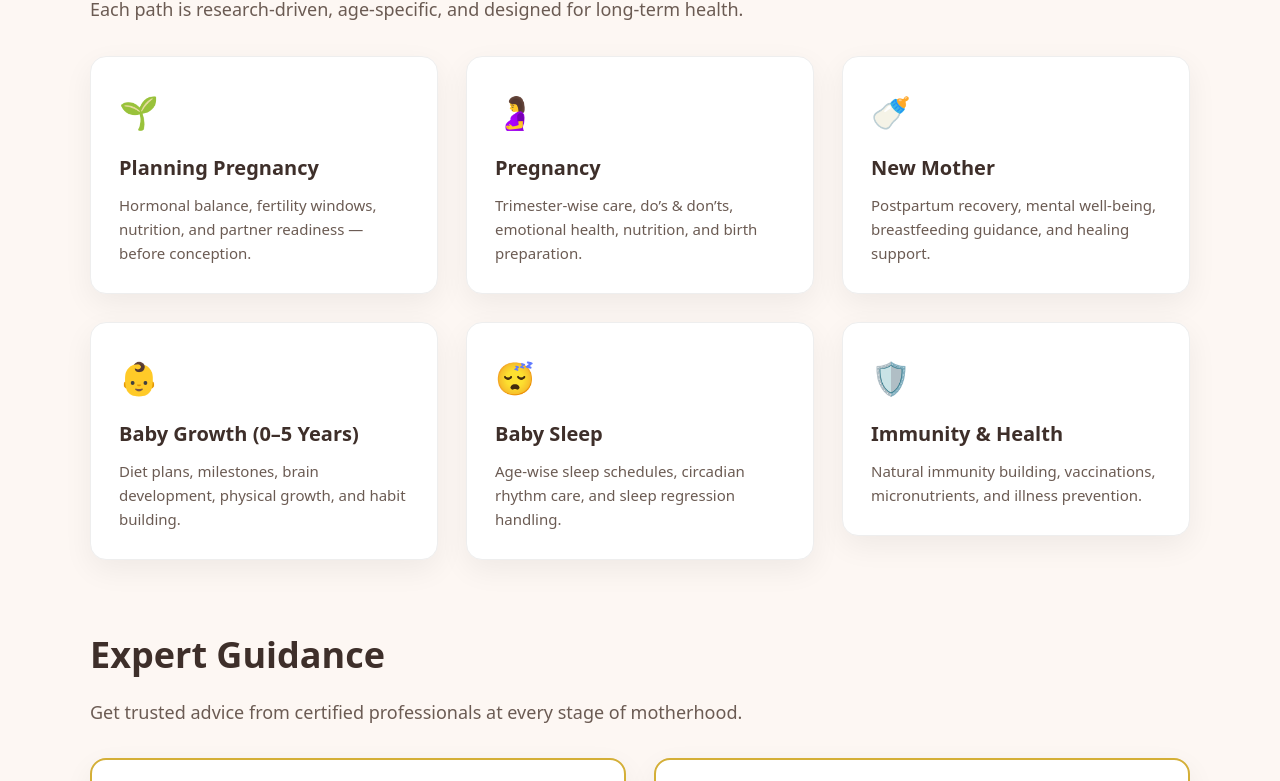
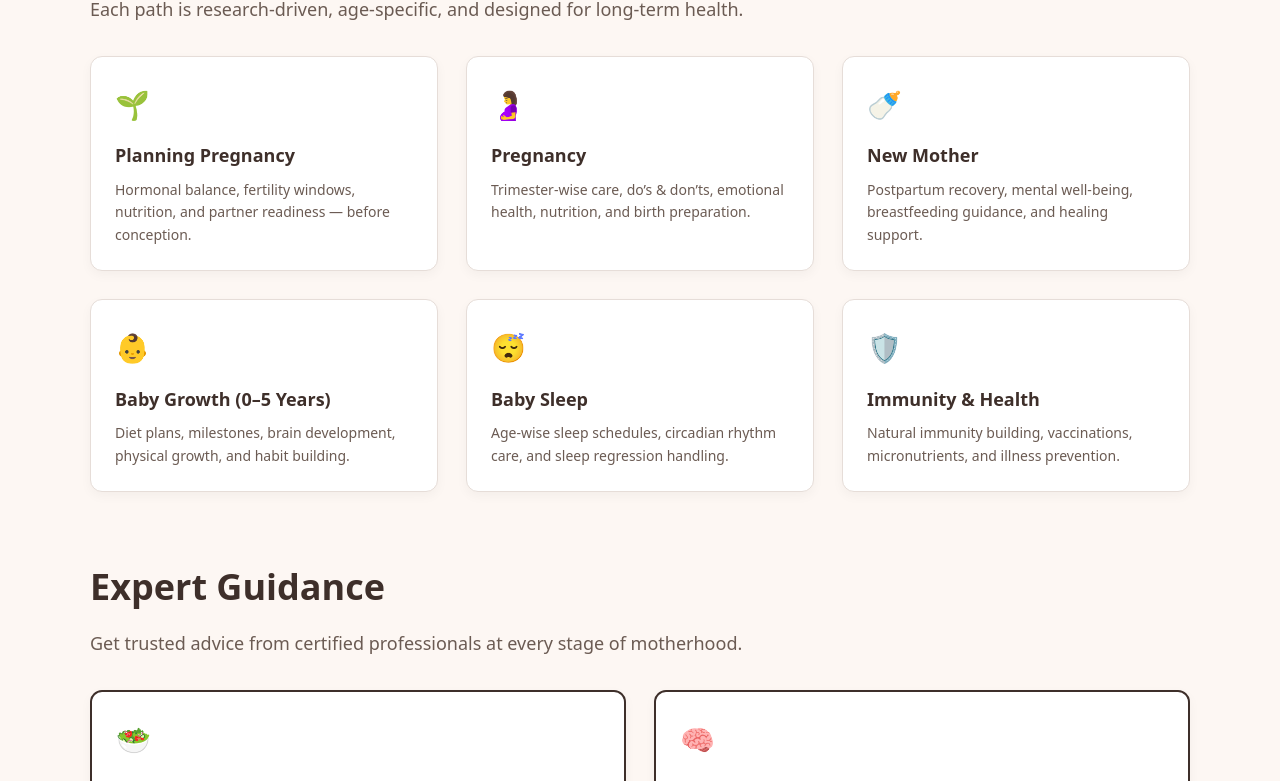
Before and after one commit to mothersera/mothersera, a Next.js app: page / in a window 1280 px wide. Shown: the part 572-1353 px from the top of the page. Built offline with nearby package versions, Linux system fonts and the light colour scheme.

Commit message:
Fix FeatureCard premium prop for production build

```diff
--- a/app/components/FeatureCard.tsx
+++ b/app/components/FeatureCard.tsx
@@ -1,49 +1,43 @@
-import React from "react";
 import Link from "next/link";
 
 type FeatureCardProps = {
+  icon?: string;
   title: string;
   description: string;
-  icon?: string;
   href?: string;
   premium?: boolean;
 };
 
 export default function FeatureCard({
+  icon,
   title,
   description,
-  icon,
   href,
   premium = false,
 }: FeatureCardProps) {
   const CardContent = (
     <div
       style={{
-        padding: "28px",
-        borderRadius: "16px",
+        padding: "24px",
+        borderRadius: "12px",
+        border: premium ? "2px solid #3E2F2A" : "1px solid #E6DDD8",
         backgroundColor: "#FFFFFF",
-        boxShadow: "0 10px 30px rgba(0,0,0,0.06)",
-        border: premium ? "2px solid #D4AF37" : "1px solid #EEE",
-        transition: "transform 0.2s ease, box-shadow 0.2s ease",
+        boxShadow: "0 4px 12px rgba(0,0,0,0.04)",
+        transition: "transform 0.2s ease",
+        height: "100%",
       }}
     >
       {icon && (
-        <div
-          style={{
-            fontSize: "32px",
-            marginBottom: "12px",
-          }}
-        >
+        <div style={{ fontSize: "28px", marginBottom: "12px" }}>
           {icon}
         </div>
       )}
 
       <h3
         style={{
-          fontSize: "20px",
+          fontSize: "18px",
           fontWeight: 600,
           marginBottom: "8px",
-          color: "#3E2F2A",
         }}
       >
         {title}
@@ -52,22 +46,20 @@ export default function FeatureCard({
             style={{
               marginLeft: "8px",
               fontSize: "12px",
-              padding: "4px 8px",
-              backgroundColor: "#D4AF37",
-              color: "#fff",
-              borderRadius: "8px",
+              color: "#3E2F2A",
+              fontWeight: 500,
             }}
           >
-            PREMIUM
+            • Premium
           </span>
         )}
       </h3>
 
       <p
         style={{
-          fontSize: "15px",
+          fontSize: "14px",
+          color: "#6B5B53",
           lineHeight: 1.6,
-          color: "#6B5B53",
         }}
       >
         {description}
@@ -75,13 +67,21 @@ export default function FeatureCard({
     </div>
   );
 
+  // If href exists → clickable card
   if (href) {
     return (
-      <Link href={href} style={{ textDecoration: "none" }}>
+      <Link
+        href={href}
+        style={{
+          textDecoration: "none",
+          color: "inherit",
+        }}
+      >
         {CardContent}
       </Link>
     );
   }
 
+  // If no href → static card
   return CardContent;
 }
```
